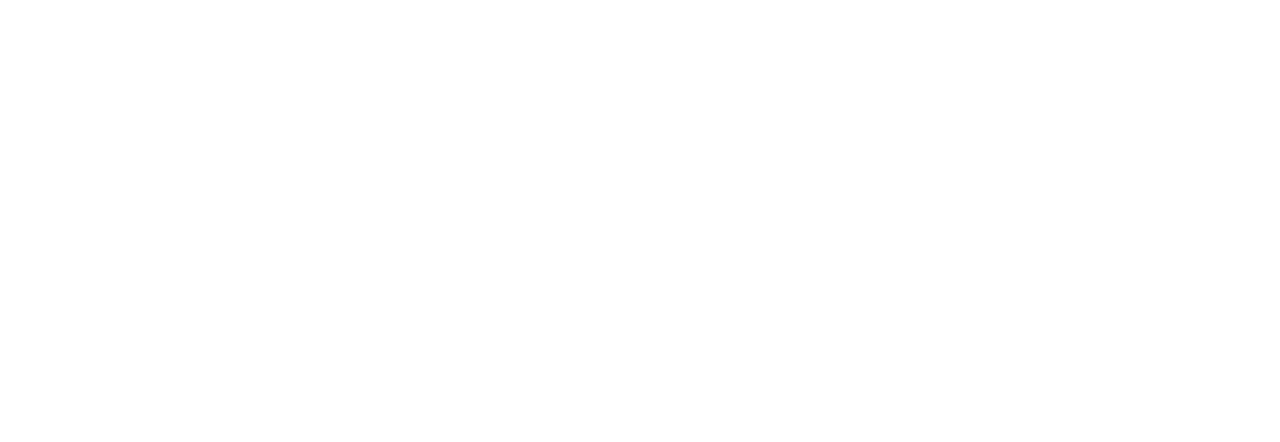
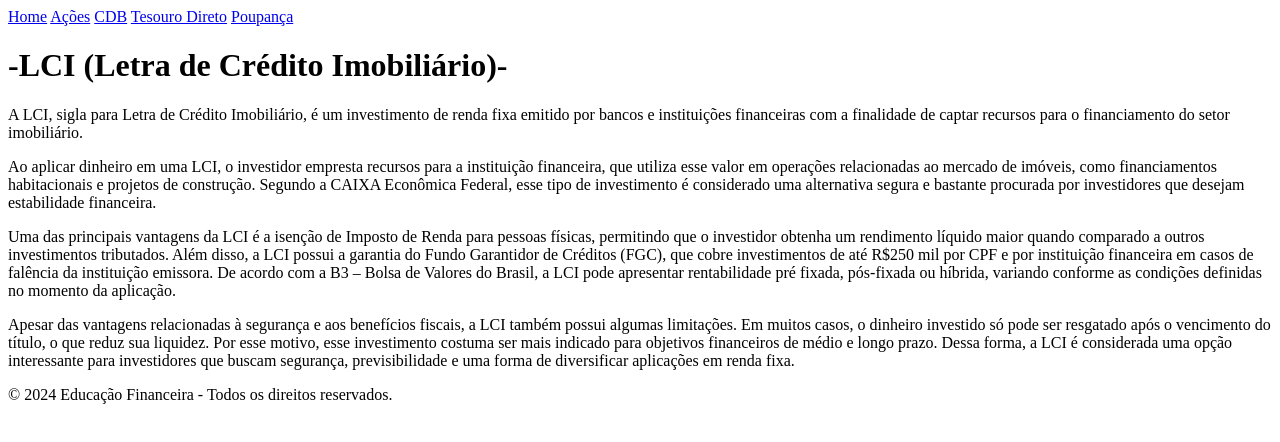
Before and after one commit to DPNA150/Educacao-Financeira---Investimentos, a plain HTML site: page paginas/lci.html in a window 1280 px wide. Drawn offline with Linux system fonts and the light colour scheme.

Commit message:
edição da pagina lci.html

```diff
--- a/paginas/lci.html
+++ b/paginas/lci.html
@@ -1,11 +1,55 @@
 <!DOCTYPE html>
 <html lang="pt-br">
+
 <head>
     <meta charset="UTF-8">
     <meta name="viewport" content="width=device-width, initial-scale=1.0">
     <title>LCI</title>
 </head>
+
 <body>
+    <header>
+        <nav>
+            <a href="../index.html">Home</a>
+            <a href="/paginas/acoes.html">Ações</a>
+            <a href="/paginas/cdb.html">CDB</a>
+            <a href="/paginas/tesouro.html">Tesouro Direto</a>
+            <a href="/paginas/poupanca.html">Poupança</a>
+        </nav>
+    </header>
 
+    <main>
+        <h1>-LCI (Letra de Crédito Imobiliário)-</h1>
+        <p>
+            A LCI, sigla para Letra de Crédito Imobiliário, é um investimento de renda fixa emitido por bancos e
+            instituições financeiras com a finalidade de captar recursos para o financiamento do setor imobiliário.
+        </p>
+        <p>
+            Ao aplicar dinheiro em uma LCI, o investidor empresta recursos para a instituição financeira, que utiliza
+            esse valor em operações relacionadas ao mercado de imóveis, como financiamentos habitacionais e projetos de
+            construção. Segundo a CAIXA Econômica Federal, esse tipo de investimento é considerado uma alternativa
+            segura e bastante procurada por investidores que desejam estabilidade financeira.
+        </p>
+        <p>
+            Uma das principais vantagens da LCI é a isenção de Imposto de Renda para pessoas físicas, permitindo que o
+            investidor obtenha um rendimento líquido maior quando comparado a outros investimentos tributados. Além
+            disso, a LCI possui a garantia do Fundo Garantidor de Créditos (FGC), que cobre investimentos de até R$250
+            mil por CPF e por instituição financeira em casos de falência da instituição emissora. De acordo com a B3 –
+            Bolsa de Valores do Brasil, a LCI pode apresentar rentabilidade pré fixada, pós-fixada ou híbrida, variando
+            conforme as condições definidas no momento da aplicação.
+        </p>
+        <p>
+            Apesar das vantagens relacionadas à segurança e aos benefícios fiscais, a LCI também possui algumas
+            limitações. Em muitos casos, o dinheiro investido só pode ser resgatado após o vencimento do título, o que
+            reduz sua liquidez. Por esse motivo, esse investimento costuma ser mais indicado para objetivos financeiros
+            de médio e longo prazo. Dessa forma, a LCI é considerada uma opção interessante para investidores que buscam
+            segurança, previsibilidade e uma forma de diversificar aplicações em renda fixa.
+        </p>
+    </main>
+
+    <footer>
+        <p>© 2024 Educação Financeira - Todos os direitos reservados.</p>
+    </footer>
 </body>
+
 </html>
```
